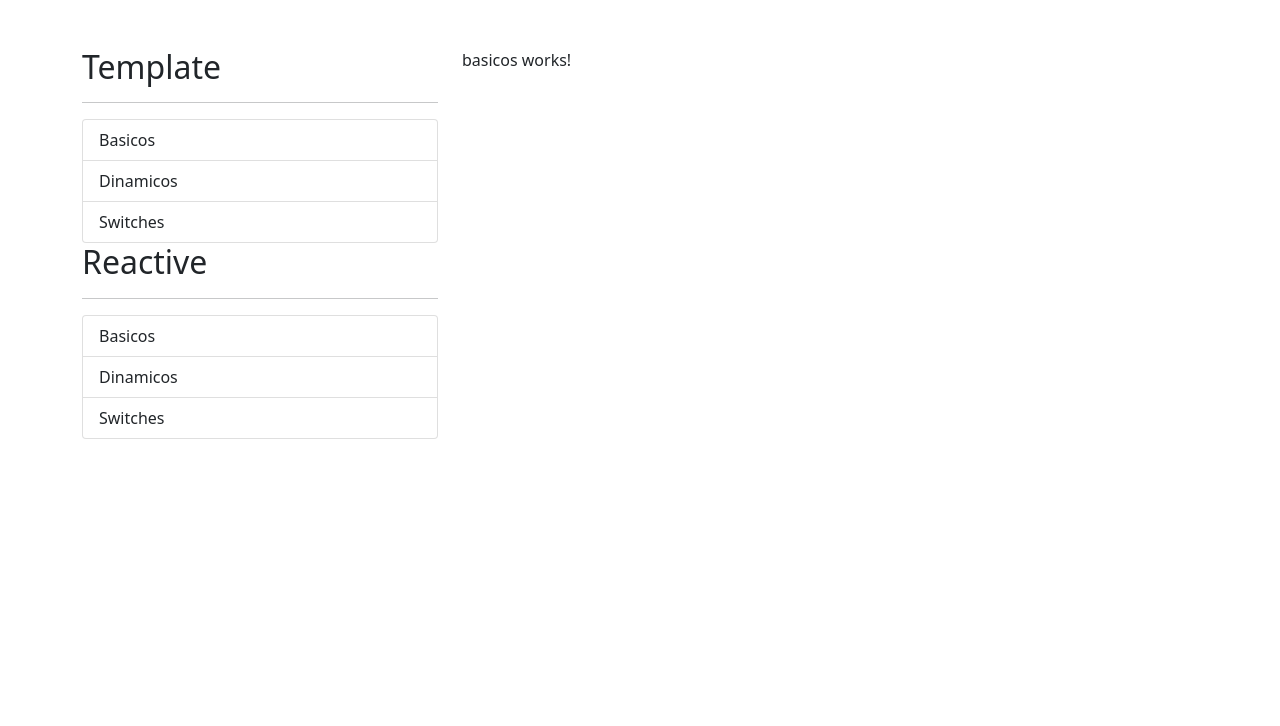
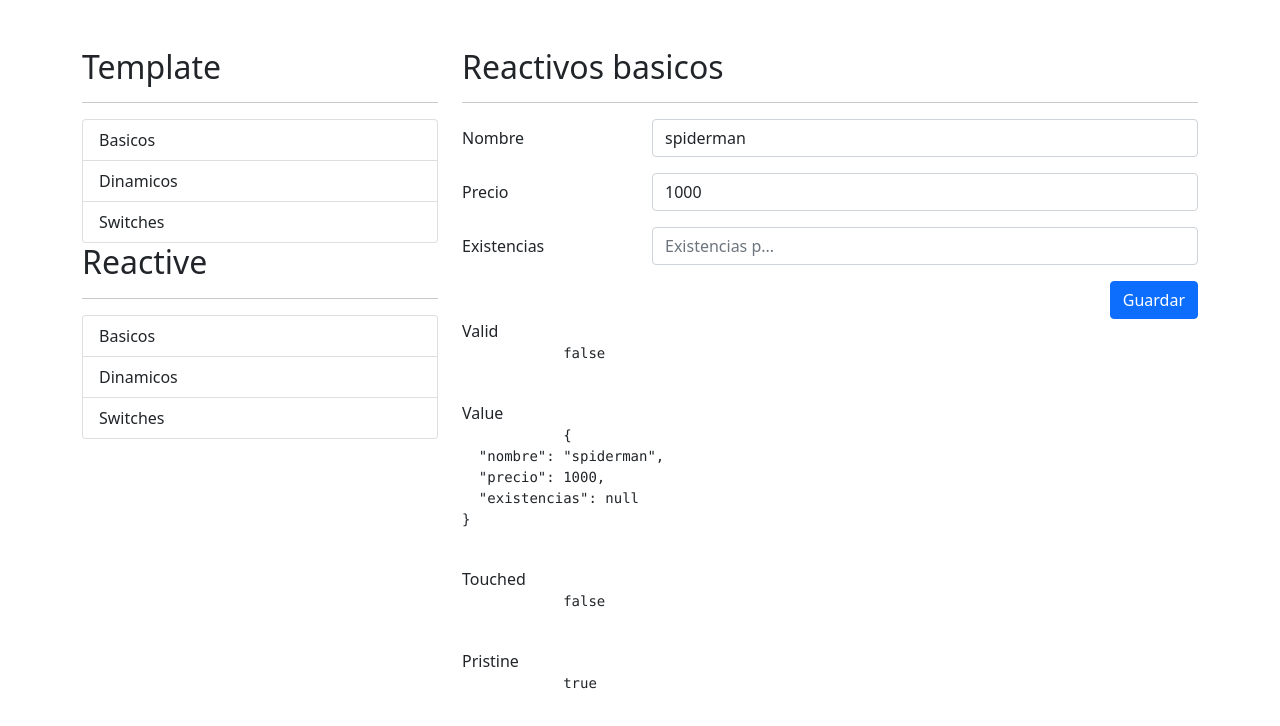
Before and after one commit to johncristobal/angular_curso, an Angular app in the folder angular09forms/: page /basicos in a window 1280 px wide. Shown: the top 726 px of the page. Built offline with nearby package versions, Linux system fonts and the light colour scheme.

Commit message:
arraySet

```diff
--- a/angular09forms/src/app/reactive/components/basicos/basicos.component.html
+++ b/angular09forms/src/app/reactive/components/basicos/basicos.component.html
@@ -1 +1,89 @@
-<p>basicos works!</p>
+
+<h2>Reactivos basicos</h2>
+<hr>
+
+<div class="row">
+    <div class="col">
+
+        <form autocomplete="off" [formGroup]='miForm' (ngSubmit)='guardar()'>
+
+            <!-- Campo de producto -->
+            <div class="mb-3 row">
+                <label for="" class="col-sm-3 col-form-label">Nombre</label>
+                <div class="col-sm-9">
+                    <input type="text"
+                            class="form-control"
+                            formControlName='nombre'
+                            placeholder="Nombre p...">
+
+                    <span class="form-text text-danger"
+                          *ngIf="campoNoValido('nombre')"
+                            >
+                        Debe ser de 3 letras
+                    </span>
+                </div>
+            </div>
+
+            <!-- Campo de precio -->
+            <div class="mb-3 row">
+                <label for="" class="col-sm-3 col-form-label">Precio</label>
+                <div class="col-sm-9">
+                    <input type="number"
+                            class="form-control"
+                            formControlName='precio'
+                            placeholder="Precio p...">
+
+                    <span class="form-text text-danger"
+                            *ngIf="campoNoValido('precio')">
+                        El precio debe ser 0 o mayor
+                    </span>
+
+                </div>
+            </div>
+
+            <!-- Existencias de producto -->
+            <div class="mb-3 row">
+                <label for="" class="col-sm-3 col-form-label">Existencias</label>
+                <div class="col-sm-9">
+                    <input type="number"
+                            class="form-control"
+                            formControlName='existencias'
+                            placeholder="Existencias p...">
+                </div>
+            </div>
+
+            <div class="row">
+                <div class="col">
+                    <button type="submit"
+
+                            class="btn btn-primary float-end">
+                        Guardar
+                    </button>
+                </div>
+            </div>
+
+        </form>
+
+    </div>
+</div>
+
+<div class="row">
+    <div class="col">
+        <span>Valid</span>
+        <pre>
+            {{ miForm.valid }}
+        </pre>
+        <span>Value</span>
+        <pre>
+            {{ miForm.value | json }}
+        </pre>
+        <span>Touched</span>
+        <pre>
+            {{ miForm.touched }}
+        </pre>
+        <span>Pristine</span>
+        <pre>
+            {{ miForm.pristine }}
+        </pre>
+    </div>
+</div>
--- a/angular09forms/src/app/reactive/components/basicos/basicos.component.ts
+++ b/angular09forms/src/app/reactive/components/basicos/basicos.component.ts
@@ -1,4 +1,5 @@
 import { Component, OnInit } from '@angular/core';
+import { FormGroup, FormBuilder, Validators } from '@angular/forms';
 
 @Component({
   selector: 'app-basicos',
@@ -8,9 +9,57 @@ import { Component, OnInit } from '@angular/core';
 })
 export class BasicosComponent implements OnInit {
 
-  constructor() { }
+  // miForm: FormGroup = new FormGroup({
+  //   nombre: new FormControl('RTX Vas'),
+  //   precio: new FormControl(0),
+  //   existencias: new FormControl(0),
+  // });
+
+  miForm: FormGroup = this.builder.group({
+      nombre: [
+        ,
+        [
+           Validators.required,
+           Validators.minLength(3)
+        ]
+      ],
+      precio: [
+        ,
+        [
+          Validators.required,
+          Validators.min(0)
+        ]
+      ],
+      existencias: [
+        ,
+        [
+          Validators.required,
+          Validators.min(0)
+        ]
+      ],
+  });
+
+  constructor(private builder: FormBuilder) { }
 
   ngOnInit(): void {
+    this.miForm.reset({
+      nombre: 'spiderman',
+      precio: 1000,
+    })
   }
 
+  campoNoValido(campo: string){
+    return this.miForm.controls[campo].errors && this.miForm.controls[campo].touched;
+  }
+
+  guardar(){
+    if(this.miForm.invalid){
+      this.miForm.markAllAsTouched(); //se llaman todos como tocacos y con eso se ejecuta el errors
+      return;
+    }
+
+    this.miForm.reset();
+  }
+
+
 }
--- a/angular09forms/src/app/reactive/components/dinamicos/dinamicos.component.html
+++ b/angular09forms/src/app/reactive/components/dinamicos/dinamicos.component.html
@@ -1 +1,84 @@
-<p>dinamicos works!</p>
+
+<h2>Templates dinamicos</h2>
+<hr>
+
+<div class="row">
+    <div class="col">
+
+        <form autocomplete="off" [formGroup]='miForm' (ngSubmit)='guardar()'>
+
+            <!-- Campo de producto -->
+            <div class="mb-3 row">
+                <label for="" class="col-sm-3 col-form-label">Nombre</label>
+                <div class="col-sm-9">
+                    <input type="text"
+                            class="form-control"
+                            formControlName='nombre'
+                            placeholder="Nombre persona">
+
+                    <span class="form-text text-danger"
+                    *ngIf="campoNoValido('nombre')">
+                        Debe ser de 3 letras
+                    </span>
+
+                </div>
+            </div>
+
+            <!-- Agregar -->
+            <div class="mb-3 row">
+                <label for="" class="col-sm-3 col-form-label">Agregar</label>
+                <div class="col-sm-9">
+
+                    <div class="input-group">
+                        <input
+                        class="form-control"
+                        placeholder="Agregar favorito"
+                        id="">
+
+                        <button
+                            class="btn btn-outline-primary">
+                            Agregar
+                        </button>
+                    </div>
+
+                </div>
+            </div>
+
+            <!-- Favorito -->
+            <div class="mb-3 row">
+                <label for="" class="col-sm-3 col-form-label">Favoritos</label>
+                <div class="col-sm-9" formArrayName='favoritos'>
+
+                    <div class="input-group mb-1"
+                        *ngFor="let item of favoritosArr.controls; let i = index"
+                        >
+                        <input class="form-control"
+                            [formControlName]='i'
+                            >
+
+                        <button class="btn btn-outline-danger">
+                            Borrar
+                        </button>
+                    </div>
+
+                </div>
+            </div>
+
+            <div class="row">
+                <div class="col">
+                    <button type="submit"
+                    class="btn btn-primary float-end">
+                        Guardar
+                    </button>
+                </div>
+            </div>
+
+        </form>
+
+    </div>
+</div>
+
+<span>Data</span>
+<pre>
+    {{ miForm.value | json }}
+</pre>
--- a/angular09forms/src/app/reactive/components/dinamicos/dinamicos.component.ts
+++ b/angular09forms/src/app/reactive/components/dinamicos/dinamicos.component.ts
@@ -1,4 +1,5 @@
 import { Component, OnInit } from '@angular/core';
+import { FormArray, FormBuilder, FormGroup, Validators } from '@angular/forms';
 
 @Component({
   selector: 'app-dinamicos',
@@ -8,9 +9,40 @@ import { Component, OnInit } from '@angular/core';
 })
 export class DinamicosComponent implements OnInit {
 
-  constructor() { }
+  miForm: FormGroup = this.builder.group({
+    nombre: [
+      '',
+      [
+        Validators.required,
+        Validators.minLength(3)
+      ]
+    ],
+    favoritos: this.builder.array([
+        ['Spiderman', Validators.required],
+        ['Venom', Validators.required]
+      ], Validators.required )
+  })
+
+  get favoritosArr(){
+    return this.miForm.get('favoritos') as FormArray;
+  }
+
+  constructor(private builder: FormBuilder) { }
 
   ngOnInit(): void {
   }
 
+  campoNoValido(campo: string){
+    return this.miForm.controls[campo].errors && this.miForm.controls[campo].touched;
+  }
+
+  guardar(){
+    if(this.miForm.invalid){
+      this.miForm.markAllAsTouched(); //se llaman todos como tocacos y con eso se ejecuta el errors
+      return;
+    }
+
+    this.miForm.reset();
+  }
+
 }
--- a/angular09forms/src/app/reactive/components/switches/switches.component.html
+++ b/angular09forms/src/app/reactive/components/switches/switches.component.html
@@ -1 +1,84 @@
-<p>switches works!</p>
+<h2>Reactivos switches</h2>
+<hr>
+
+<form>
+
+    <!-- radios -->
+    <div class="row mb-3">
+        <label class="col-sm-3 col-form-label" >Genero</label>
+        <div class="col-sm-9">
+            <div class="form-check">
+                <input
+                    class="form-check-input"
+                    type="radio"
+                    value="M"
+                    name="radioGenero"
+                    id="radioMasculino">
+                <label class="form-check-label" for="radioMasculino">
+                  Masculino
+                </label>
+              </div>
+              <div class="form-check">
+                <input
+                    class="form-check-input"
+                    type="radio"
+                    value="F"
+                    name="radioGenero"
+                    id="radioFemenino">
+                <label class="form-check-label" for="radioFemenino">
+                  Femenino
+                </label>
+              </div>
+        </div>
+    </div>
+
+
+    <div class="row mb-3">
+        <label class="col-sm-3 col-form-label" >Notificacion</label>
+        <div class="col-sm-9">
+            <div class="form-check mb-2 form-switch">
+                <input
+                    class="form-check-input"
+                    type="checkbox"
+                    id="flexSwitchCheckChecked"
+                    >
+                <label class="form-check-label" for="flexSwitchCheckChecked">Recibir notificaciones</label>
+            </div>
+        </div>
+    </div>
+
+    <!-- switches -->
+    <div class="row mb-3">
+        <label class="col-sm-3 col-form-label" ></label>
+        <div class="col-sm-9">
+            <div class="form-check">
+                <input
+                    class="form-check-input"
+                    type="checkbox"
+                    value=""
+                    id="flexCheckDefault">
+                <label class="form-check-label" for="flexCheckDefault">
+                  Terminos y condicion es
+               </label>
+              </div>
+        </div>
+    </div>
+
+    <div class="row">
+        <div class="col">
+            <button class="btn btn-primary float-end">
+                Guardar
+            </button>
+        </div>
+    </div>
+
+</form>
+
+<!-- <span>
+    <pre>
+        {{ miForm.value | json }}
+    </pre>
+    <pre>
+        {{ miForm.valid }}
+    </pre>
+</span> -->
--- a/angular09forms/src/app/reactive/reactive.module.ts
+++ b/angular09forms/src/app/reactive/reactive.module.ts
@@ -5,6 +5,7 @@ import { ReactiveRoutingModule } from './reactive-routing.module';
 import { BasicosComponent } from './components/basicos/basicos.component';
 import { DinamicosComponent } from './components/dinamicos/dinamicos.component';
 import { SwitchesComponent } from './components/switches/switches.component';
+import { ReactiveFormsModule } from '@angular/forms';
 
 
 @NgModule({
@@ -15,7 +16,8 @@ import { SwitchesComponent } from './components/switches/switches.component';
   ],
   imports: [
     CommonModule,
-    ReactiveRoutingModule
+    ReactiveRoutingModule,
+    ReactiveFormsModule
   ]
 })
 export class ReactiveModule { }
```
